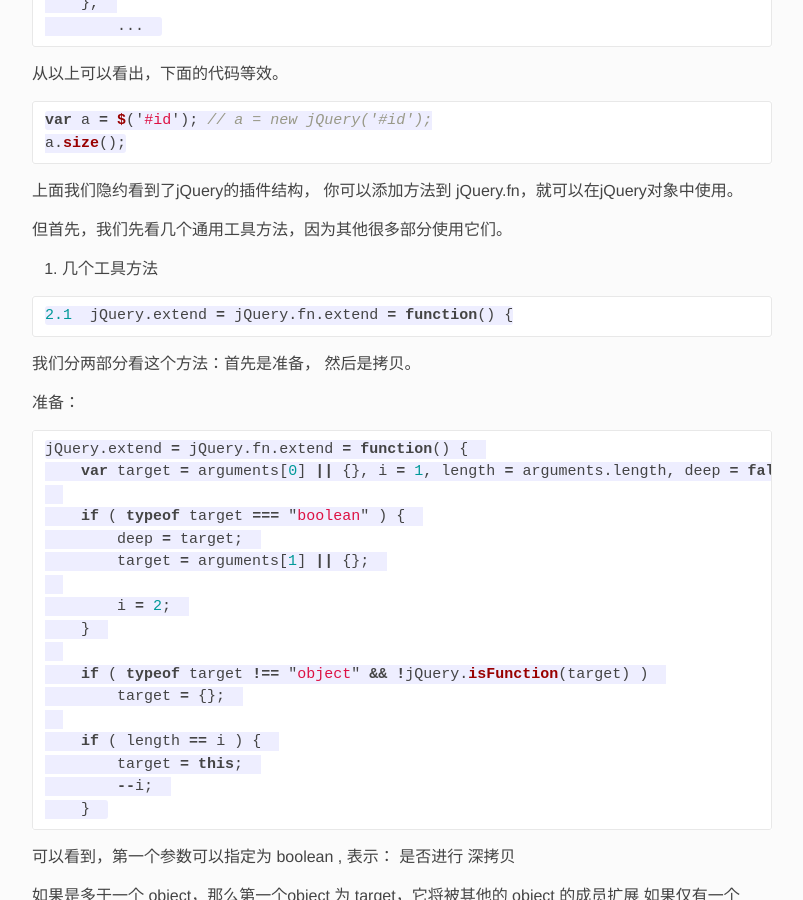
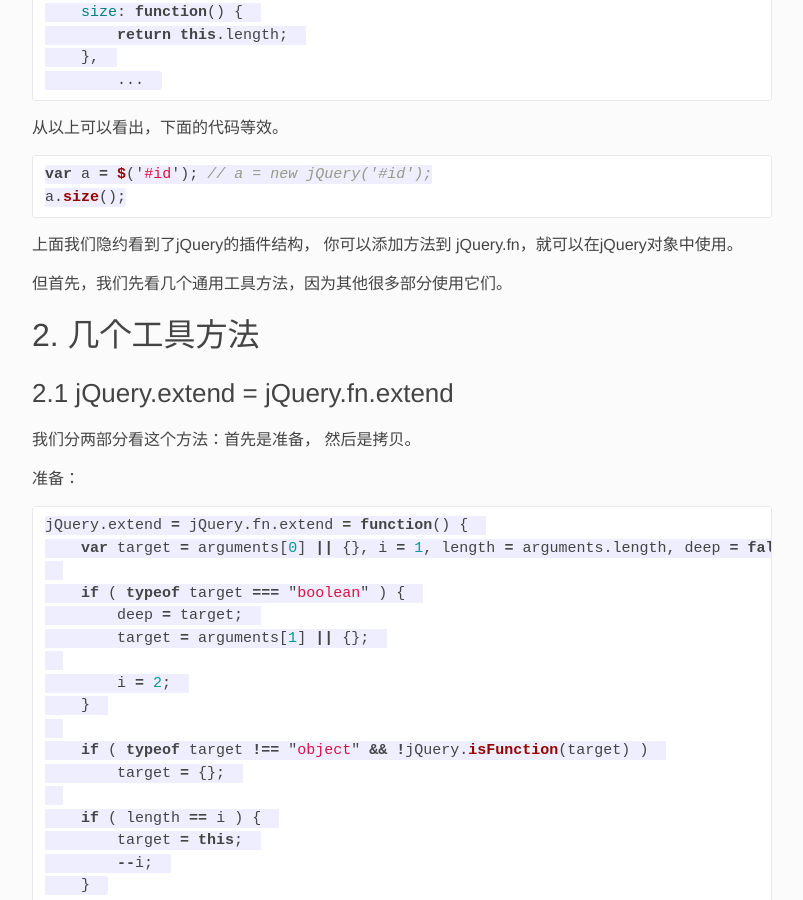
Before and after one commit to bencode/bencode.github.io, a Jekyll site: the page built from _posts/daily/javascript/2010-01-18-jquery.md, in a window 1280 px wide and 900 px high, scrolled down 2271 px. Shown: the whole window, without its empty margins (238-1041 px from the left). Built offline with Jekyll 4.4.1, drawn with Linux system fonts in a browser that asks for light colours.

Commit message:
格式化

````diff
--- a/_posts/daily/javascript/2010-01-18-jquery.md
+++ b/_posts/daily/javascript/2010-01-18-jquery.md
@@ -22,7 +22,7 @@
 
 所有代码包含在以上的函数中，避免名字冲突。
 
-1. 几个"全局变量"
+## 1. 几个"全局变量"
 
 ```js
 var
@@ -41,7 +41,7 @@
     isSimple = /^.[^:#\[\.,]*$/;
 ```
 
-1.1
+### 1.1
 
  window 还是那个window, undefined 还是那个undefined，只是这样让js 解释器更快地找到他们，提高速度。
 
@@ -79,7 +79,7 @@
 quickExpr:  是一个正则表达式， 用于快速匹配一个 html tag 或 id 字符串（如 '#id')
 isSimple: 也是一个与此同时表达式, 用于匹配一个 selector (css 选择器)
 
-1.2
+### 1.2
 
 
 ```js
@@ -126,11 +126,9 @@
 
 但首先，我们先看几个通用工具方法，因为其他很多部分使用它们。
 
-2. 几个工具方法
+## 2. 几个工具方法
 
-```js
-2.1  jQuery.extend = jQuery.fn.extend = function() {
-```
+### 2.1  jQuery.extend = jQuery.fn.extend
 
 我们分两部分看这个方法：首先是准备， 然后是拷贝。
 
@@ -211,7 +209,7 @@
 return target;
 ```
 
-2.2  each(object, callback)
+### 2.2  each(object, callback)
 
 
 ```js
@@ -278,7 +276,7 @@
 
 最后，each 返回 object 以支持链式调用
 
-2.3  isFunction(obj),  isArray(obj), isXMLDoc(elem)
+### 2.3  isFunction(obj),  isArray(obj), isXMLDoc(elem)
 
 
 注: isXMLDoc 没有收录在API文档中， 所以不要使用。
@@ -302,7 +300,7 @@
 },
 ```
 
-2.4  trim(text)
+### 2.4  trim(text)
 
 这个太熟悉不过了：
 
@@ -322,7 +320,7 @@
 },
 ```
 
-2.5  grep(array, callback, insert),  map(array, callback)
+### 2.5  grep(array, callback, insert),  map(array, callback)
 
 ```js
 grep: function( elems, callback, inv ) {
@@ -387,7 +385,7 @@
 返回值为null 会被过滤
 
 
-2.6 makeArray(obj),  inArray(value, array)
+### 2.6 makeArray(obj),  inArray(value, array)
 
 ```js
 makeArray: function( array ) {
@@ -424,7 +422,7 @@
 如果元素elm在 array中，返回位置，否则返回-1
 
 
-2.7 merge(first, second)
+### 2.7 merge(first, second)
 
 
 ```js
````
Also changed, not shown: 1 other file.
